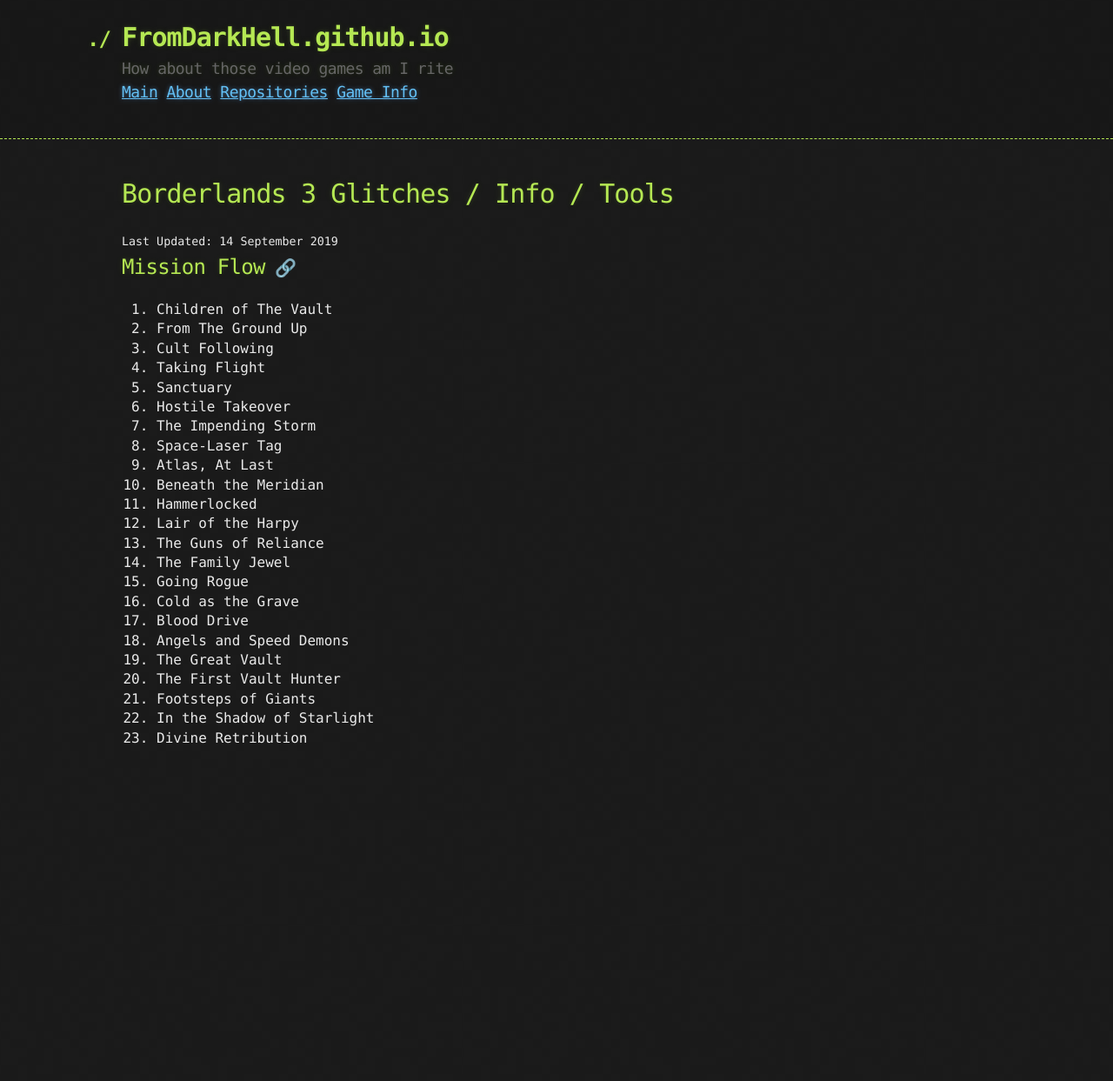
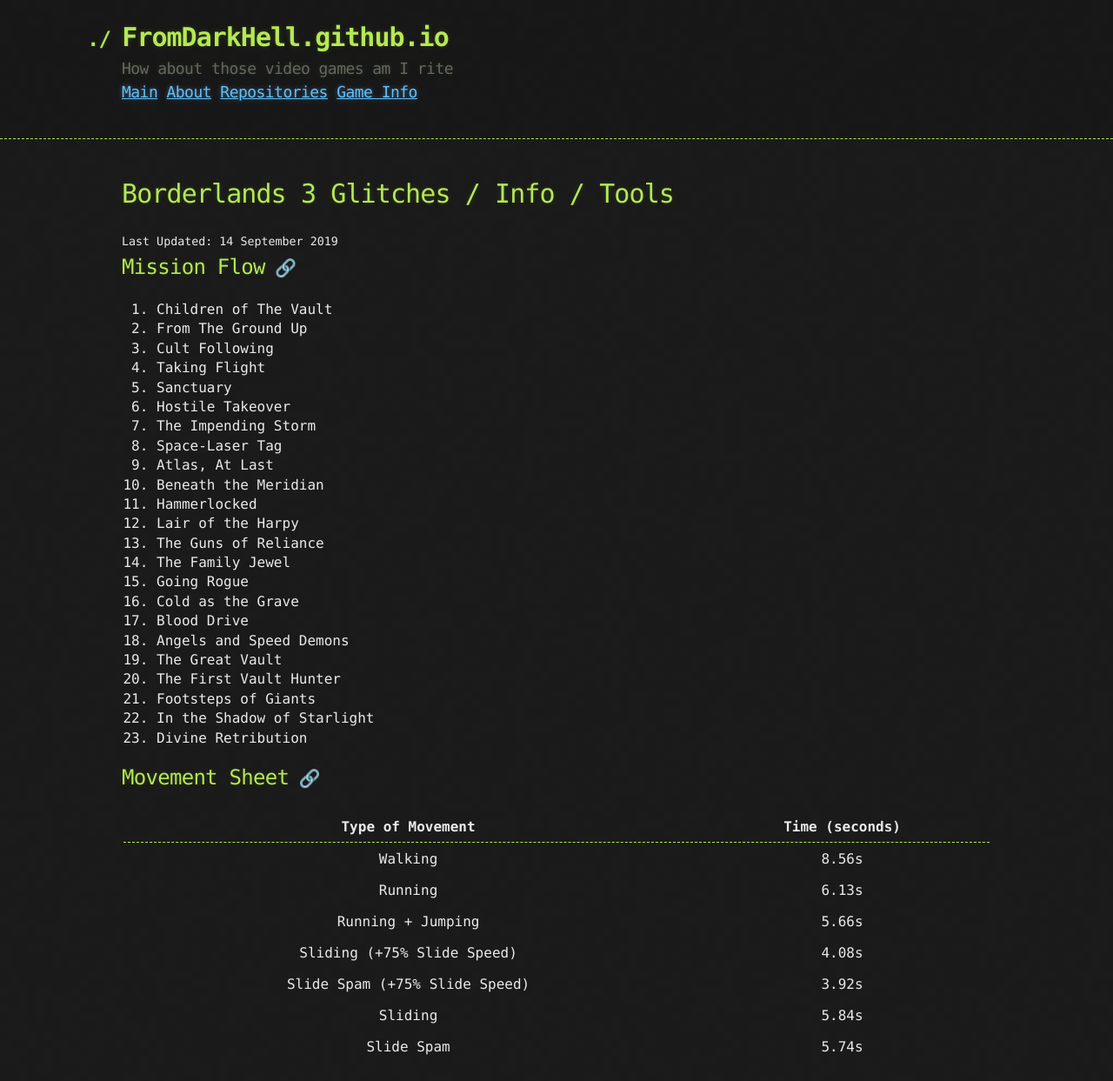
Before and after one commit to FromDarkHell/FromDarkHell.github.io, a Jekyll site: the page built from _posts/gameInfo/2019-9-14-Borderlands-3.md, in a window 1280 px wide. Shown: the whole page at 87% size. Built offline with Jekyll 4.4.1, drawn with Linux system fonts in a browser that asks for light colours; before the commit the page ends 900 px from its top, so only the background shows below that.

Commit message:
Add in movement sheet cause

```diff
--- a/_posts/gameInfo/2019-9-14-Borderlands-3.md
+++ b/_posts/gameInfo/2019-9-14-Borderlands-3.md
@@ -28,3 +28,15 @@
 21. Footsteps of Giants
 22. In the Shadow of Starlight
 23. Divine Retribution
+
+## Movement Sheet
+
+|        Type of Movement       | Time (seconds) |
+|:-----------------------------:|:--------------:|
+|            Walking            |      8.56s     |
+|            Running            |      6.13s     |
+|       Running + Jumping       |      5.66s     |
+|   Sliding (+75% Slide Speed)  |      4.08s     |
+| Slide Spam (+75% Slide Speed) |      3.92s     |
+|            Sliding            |      5.84s     |
+|           Slide Spam          |      5.74s     |
```
